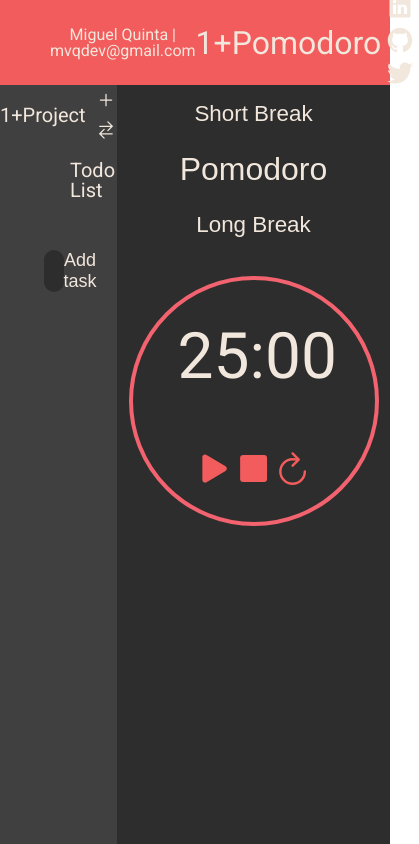
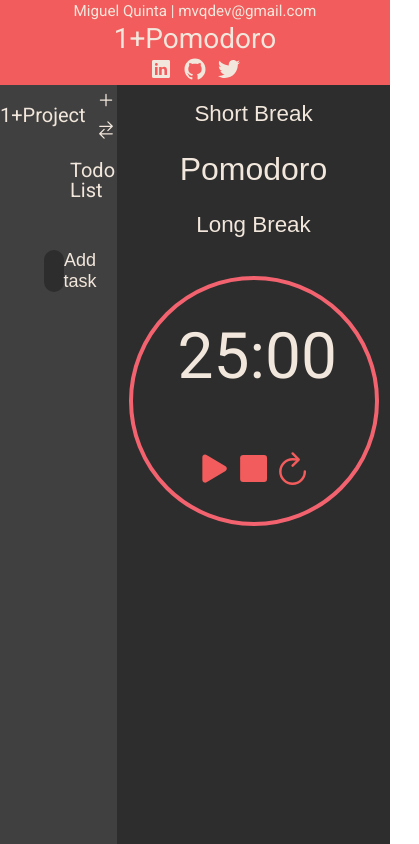
Before and after one commit to mvquinta/1-pomodoro, a React (Create React App) app: page / in a window 390 px wide. Shown: the whole page, 419 px wide, since content can reach past the window. Built offline with nearby package versions, Linux system fonts and the light colour scheme.

Commit message:
title and info bar is now responsive

```diff
--- a/src/App.css
+++ b/src/App.css
@@ -54,6 +54,10 @@
   align-items: center;
 }
 
+/*****
+TittleBar.js
+******/
+
 .top-div-info-bar {
   width: 100%;
   height: 85px;
@@ -84,6 +88,10 @@
   margin-right: 50px;
   font-size: 1.75rem;
 }
+
+/*****
+Features Wrapper
+******/
 
 .features-wrapper {
   height: 100%;
@@ -140,11 +148,6 @@
 #btn-pomodoro {
   font-size: 2rem;;
 }
-
-/*In Nav.js
-.btn-pos {
-  transform: translateY(15px);
-}*/
 
 /*ClockTimer*/
 .div-clock-timer {
@@ -308,5 +311,38 @@
   .btn-pos {
     transform: translateY(0px);
   }
+}
+
+@media only screen and (max-width: 700px) {
+
+/*****
+TittleBar.js
+******/
+
+  .top-div-info-bar {
+    flex-direction: column;
+    justify-content: center;
+  }
+
+  .info-name {
+    margin: 2px 0 0 0;
+    padding: 2px 0;
+    font-size: 0.95rem;
+  }
+
+  .top-div-info-bar h1 {
+    margin: 0;
+    padding: 4px 0;
+    font-size: 1.75rem;
+  }
+
+  .top-div-info-bar a {
+    margin: 0;
+  }
+
+  .social-media {
+    margin-right: 0px;
+    font-size: 1.5rem;
+  }
 
 }
```
